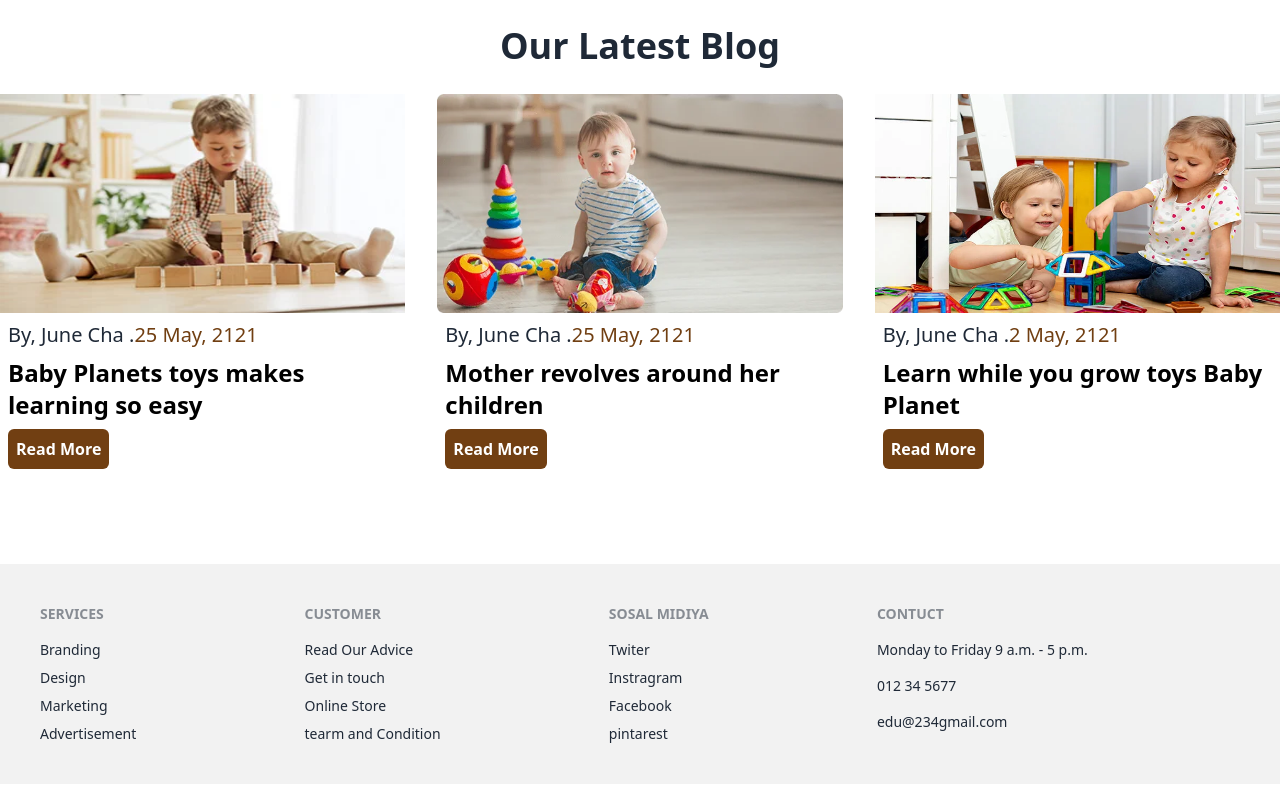
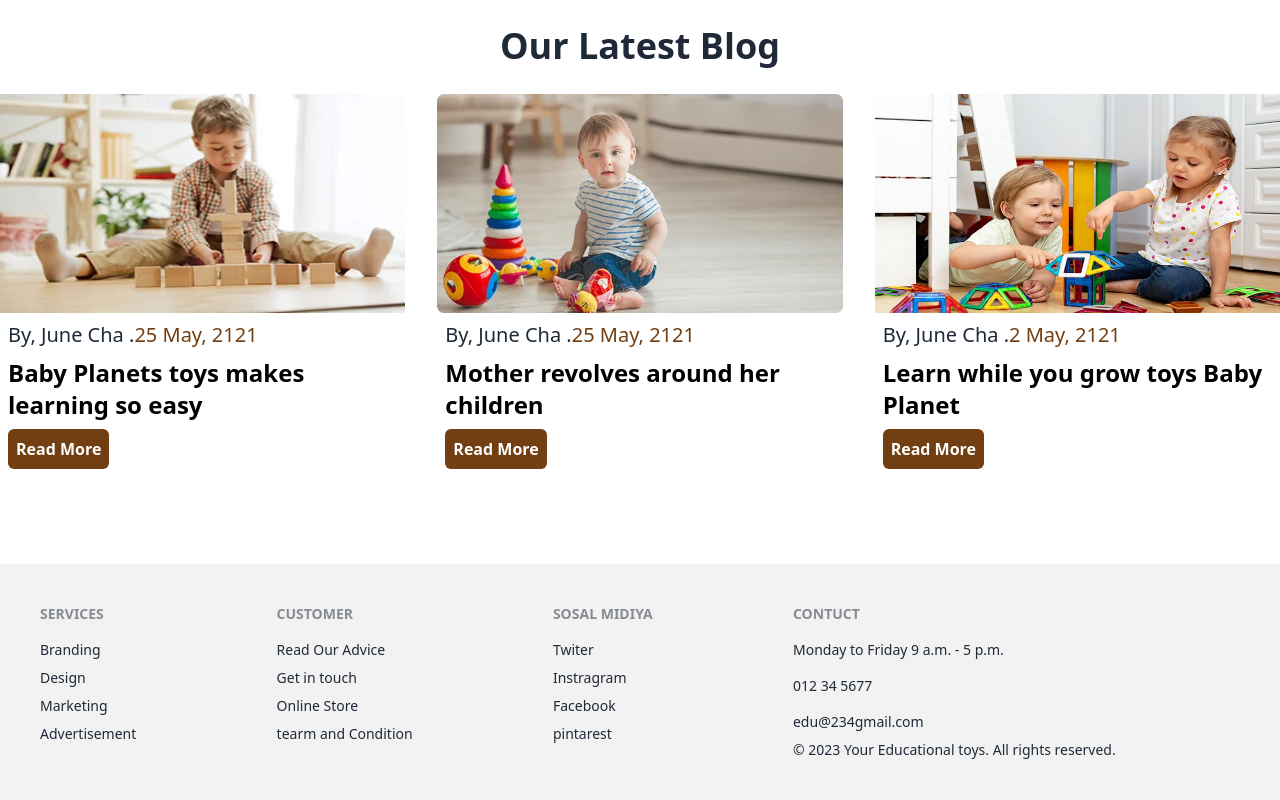
Before and after one commit to shammi-riya/educational_toys_clint, a React (Vite) app: page / in a window 1280 px wide. Shown: the part 2948-3748 px from the top of the page. Built offline with nearby package versions, Linux system fonts and the light colour scheme; no server answers.

Commit message:
add copyright in footer

```diff
--- a/src/Pages/Home/Home/Shared/Footer.jsx
+++ b/src/Pages/Home/Home/Shared/Footer.jsx
@@ -32,7 +32,7 @@ const Footer = () => {
 
   </div>
   <div>
-
+  <p>&copy; 2023 Your Educational toys. All rights reserved.</p>
     </div>
   </div>
 </footer>
```
